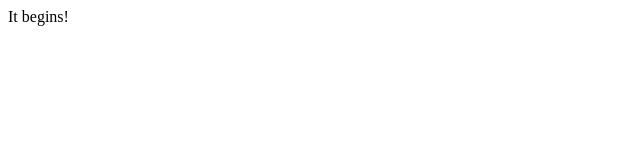
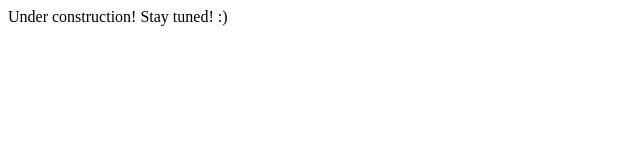
Before and after one commit to dinobonoid/dinobonoid.github.io, a plain HTML site: page index.html in a window 1280 px wide. Shown: the whole page, without its empty margins (0-640 px from the left). Drawn offline with Linux system fonts and the light colour scheme.

Commit message:
under construction

```diff
--- a/index.html
+++ b/index.html
@@ -1,5 +1,5 @@
 <html>
 <body>
-It begins!
+Under construction! Stay tuned! :)
 </body>
 </html>
```
